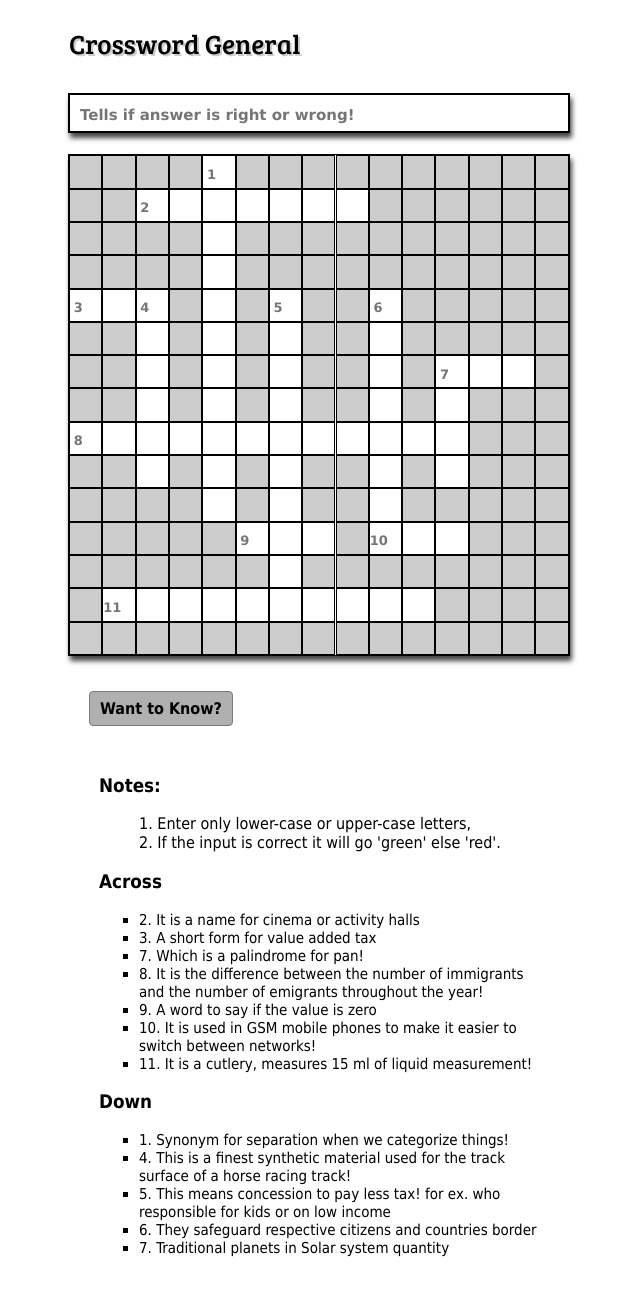
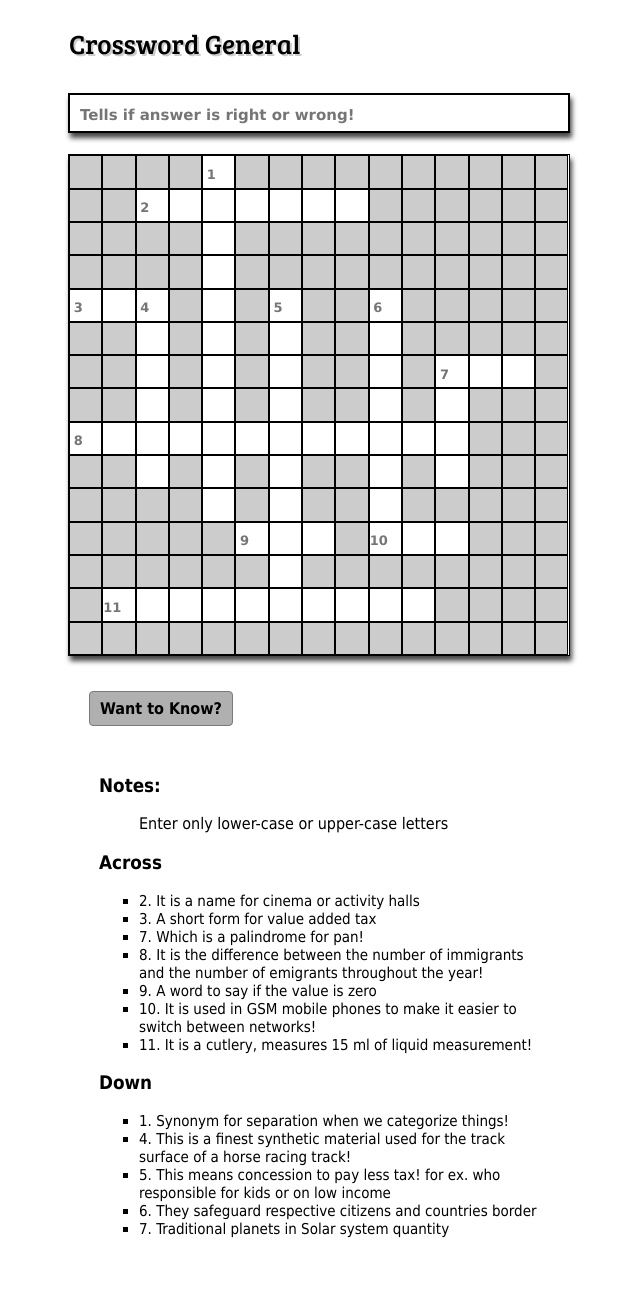
Before and after one commit to RamyaN1007/egame, a PHP site: page /index.html in a window 768 px wide. Shown: the whole page, without its empty margins (65-705 px from the left). After the commit the page ends 1238 px from the top, so only its background shows below. Run offline with PHP 8.4, Linux system fonts and the light colour scheme; some libraries are stand-ins or nearby versions.

Commit message:
Updated for ipad screen fix in css and 'notes' in index

```diff
--- a/css/main.css
+++ b/css/main.css
@@ -259,6 +259,8 @@ button.cw { border: 1px solid #7a7a7a; padding: 7px 10px; margin-top: 15px; font
 
 @media screen and (min-device-width: 768px) and (max-device-width: 1024px) {
 
+body { margin: 0 auto;}
+
 input#feedback-context::placeholder { text-align: left; font-size: 15px; padding: 0px 0px 0px 10px;}
 
 .feedback { width: 498px !important; height: 36px; text-transform: none !important;}
@@ -269,7 +271,7 @@ input#feedback-context::placeholder { text-align: left; font-size: 15px; padding
 
 .cw-row-1, .cw-row-2, .cw-row-3, .cw-row-4, .cw-row-5, .cw-row-6, .cw-row-7, .cw-row-8, .cw-row-9,
 .cw-row-10, .cw-row-11, .cw-row-12, .cw-row-13, .cw-row-14, .cw-row-15
-{ display: grid; grid-template: repeat(16, 6.665%) / repeat(16, 6.665%);}
+{ display: flex;}
 
 .cw-grayed { background-color: #ccc; }
 
--- a/index.html
+++ b/index.html
@@ -11,7 +11,7 @@
 
 	<body>
 		<p class="title">Crossword General</p>
-		<div class="container-cw">
+		<div id="feedback-display" class="container-cw">
 			<input type="text" id="feedback-context" class="feedback" placeholder="Tells if answer is right or wrong!">
 		</div>
 		 <div class="container-cw">
@@ -44,8 +44,7 @@
 	    	<div class="cw-clues">
 	    		<dl>
 	    			<h3>Notes:</h3>
-	    			<dd>1. Enter only lower-case or upper-case letters,</dd>
-	    			<dd>2. If the input is correct it will go 'green' else 'red'.</dd>
+	    			<dd>Enter only lower-case or upper-case letters</dd>
 	    		</dl>
 	    		<dl class="cw-clues-across">
 	    			<h3>Across</h3>
```
